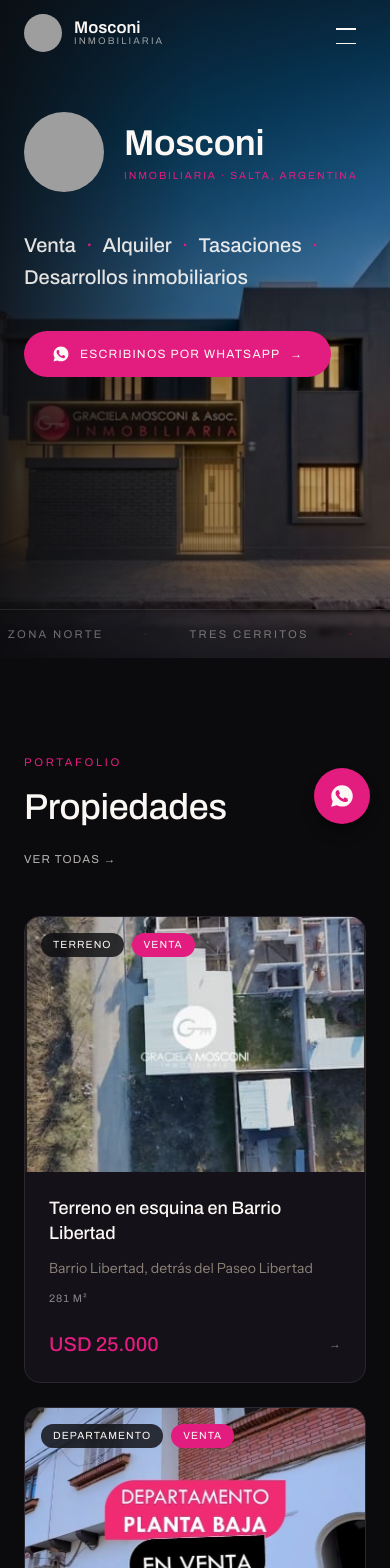
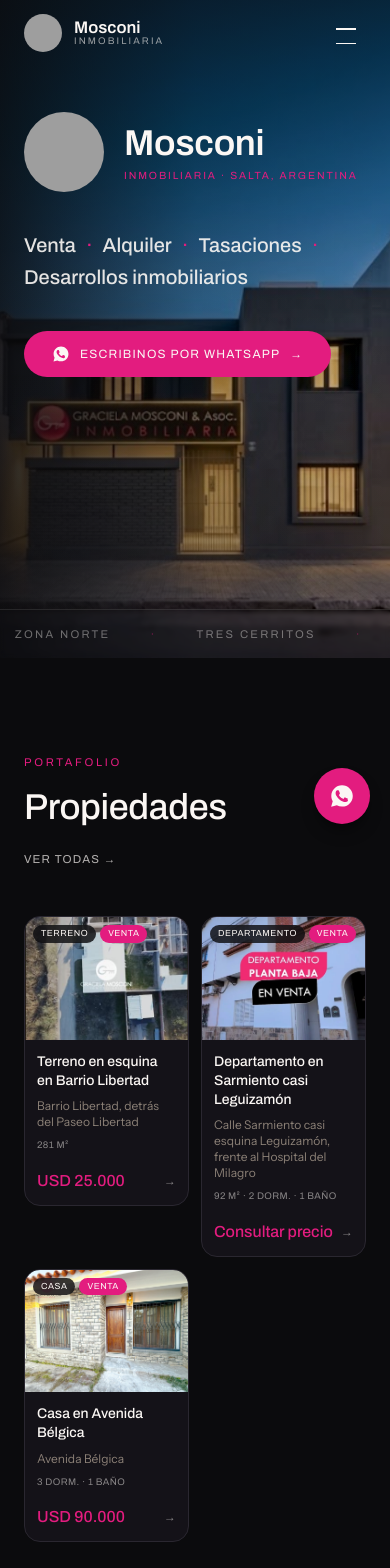
Before and after one commit to inmobiliariamosconi/mosconi-inmobiliaria, a Next.js app: page / in a window 390 px wide. Shown: the top 1568 px of the page. Built offline with nearby package versions, Linux system fonts and the light colour scheme; grey boxes are pictures that could not be loaded.

Commit message:
Keep property cards in a 2-column grid on mobile too
Cards now stay 2-up at every breakpoint, with tighter padding, badge
sizing, and type scale on small screens so nothing overflows.

```diff
--- a/src/components/sections/Propiedades.tsx
+++ b/src/components/sections/Propiedades.tsx
@@ -26,7 +26,7 @@
           </Link>
         </Reveal>
 
-        <div className="mt-12 grid grid-cols-1 gap-6 sm:grid-cols-2">
+        <div className="mt-12 grid grid-cols-2 gap-3 sm:gap-6">
           {featured.map((property, i) => (
             <Reveal key={property.slug} delay={0.1 + i * 0.06}>
               <PropertyCard property={property} />
--- a/src/components/sections/PropiedadesGrid.tsx
+++ b/src/components/sections/PropiedadesGrid.tsx
@@ -30,7 +30,7 @@
       />
 
       {filtered.length > 0 ? (
-        <div className="mt-10 grid grid-cols-1 gap-6 sm:grid-cols-2">
+        <div className="mt-10 grid grid-cols-2 gap-3 sm:gap-6">
           {filtered.map((property, i) => (
             <Reveal key={property.slug} delay={(i % 2) * 0.06}>
               <PropertyCard property={property} />
--- a/src/components/ui/PropertyCard.tsx
+++ b/src/components/ui/PropertyCard.tsx
@@ -22,28 +22,30 @@
           sizes="(min-width: 640px) 45vw, 100vw"
           className="object-cover transition-transform duration-500 group-hover:scale-105"
         />
-        <div className="absolute left-4 top-4 flex gap-2">
-          <span className="rounded-full bg-ink/80 px-3 py-1 font-mono text-[0.65rem] tracking-[0.1em] text-paper uppercase backdrop-blur-sm">
+        <div className="absolute left-2 top-2 flex flex-wrap gap-1 sm:left-4 sm:top-4 sm:gap-2">
+          <span className="rounded-full bg-ink/80 px-2 py-0.5 font-mono text-[0.55rem] tracking-[0.06em] text-paper uppercase backdrop-blur-sm sm:px-3 sm:py-1 sm:text-[0.65rem] sm:tracking-[0.1em]">
             {property.type}
           </span>
-          <span className="rounded-full bg-pink px-3 py-1 font-mono text-[0.65rem] tracking-[0.1em] text-paper uppercase">
+          <span className="rounded-full bg-pink px-2 py-0.5 font-mono text-[0.55rem] tracking-[0.06em] text-paper uppercase sm:px-3 sm:py-1 sm:text-[0.65rem] sm:tracking-[0.1em]">
             {property.operation}
           </span>
         </div>
       </div>
 
-      <div className="flex flex-1 flex-col gap-3 p-6">
-        <h3 className="font-display text-lg leading-snug font-medium text-paper">{property.title}</h3>
-        <p className="font-body text-sm text-stone">{property.location}</p>
+      <div className="flex flex-1 flex-col gap-2 p-3 sm:gap-3 sm:p-6">
+        <h3 className="font-display text-sm leading-snug font-medium text-paper sm:text-lg">
+          {property.title}
+        </h3>
+        <p className="font-body text-xs text-stone sm:text-sm">{property.location}</p>
 
         {meta.length > 0 && (
-          <p className="font-mono text-[0.68rem] tracking-[0.08em] text-paper/50 uppercase">
+          <p className="font-mono text-[0.6rem] tracking-[0.04em] text-paper/50 uppercase sm:text-[0.68rem] sm:tracking-[0.08em]">
             {meta.join(" · ")}
           </p>
         )}
 
-        <div className="mt-auto flex items-center justify-between pt-3">
-          <span className="font-display text-xl font-medium text-pink">
+        <div className="mt-auto flex items-center justify-between pt-2 sm:pt-3">
+          <span className="font-display text-base font-medium text-pink sm:text-xl">
             {property.price ?? "Consultar precio"}
           </span>
           <span
```
